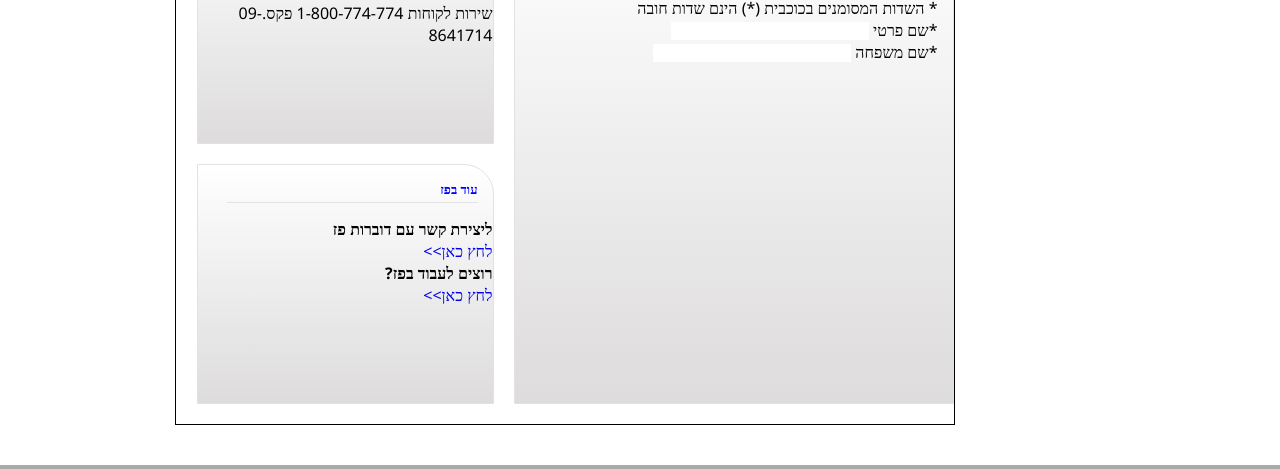
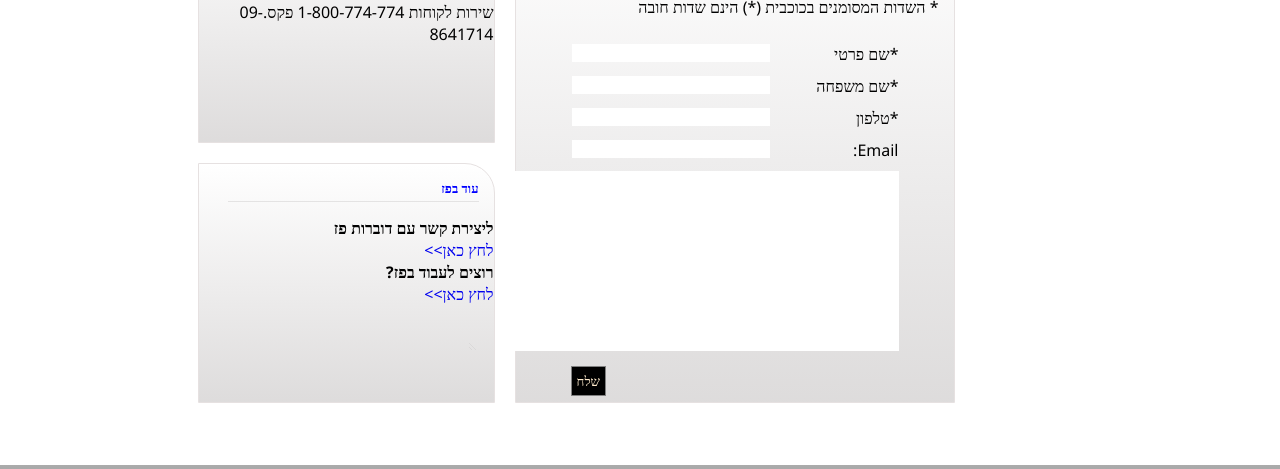
Before and after one commit to AlexanderShlomi/mid_training, a plain HTML site: page contact.html in a window 1280 px wide. Shown: the part 296-765 px from the top of the page. Drawn offline with Linux system fonts and the light colour scheme; a script that the page names is missing.

Commit message:
contact form completed

```diff
--- a/contacs.css
+++ b/contacs.css
@@ -3,7 +3,6 @@
 }
 
 .bred_crums{
-    border: 1px solid gray;
     background: linear-gradient(white, rgba(194, 193, 193, 0.904));
     padding: 10px;
     width: 140px;
@@ -15,7 +14,6 @@
 .contuct_section{
     float: right;
     width: 780px;
-    border: 1px solid black;
 
 }
 
@@ -99,3 +97,35 @@ margin-bottom: 10px;
 
 
 }
+
+
+.question_sec{
+    margin-left: 40px;
+    margin-right: 40px;
+    margin-top: 25px;
+
+}
+
+
+.question_sec>.question>label{
+    display: inline-block;
+    padding-bottom: 10px;
+    text-align: left;
+}
+
+.question_sec>.question>input{
+    float: left;
+    margin: 1px;
+
+}
+
+.question_sec>button{
+
+    border: 1px solid grey;
+    float: left;
+    margin-top: 10px;
+    padding: 5px;
+    color: blanchedalmond;
+    background-color:black;
+
+}
--- a/contact.html
+++ b/contact.html
@@ -22,7 +22,7 @@
 
 
             <ul>
-                    <li><a class="rigt_border" href="#"><img src="images\menu_home_gray.png" alt=""></a></li>
+                    <li><a class="rigt_border" href="index.html"><img src="images\menu_home_gray.png" alt=""></a></li>
                     <li class="dropdown"> <a href="#">אודות</a>
 
 
@@ -153,7 +153,7 @@
                     <p><b>ליצירת קשר עם קשרי לקוחות אנא מלאו את הפרטים הבאים ואנו נשמח לעמוד לרשותכם:</b></p>
                     <p>* השדות המסומנים בכוכבית (*) הינם שדות חובה</p>
 
-                    <form action="submit" method="get">
+                    <form action="submit" method="get" class="question_sec">
                         <div class="question">
                             <label for="f_name">*שם פרטי</label>
                             <input type="text" name="f_name" id="f_name">
@@ -165,7 +165,25 @@
                                 <input type="text" name="f_lastname" id="f_lastname">
 
                         </div>
-                    </form>
+
+                        <div class="question">
+                                <label for="f_phone">*טלפון</label>
+                                <input type="text" name="f_phone" id="f_phone">
+
+                        </div>
+
+
+
+                        <div class="question">
+                                <label for="f_Email">Email:</label>
+                                <input type="email" id = "f_Email" name="f_Email"><br>
+                        </div>
+
+                        <div class="question">
+                                <textarea rows="10" cols="52" id="f_about" name="f_about" title="תוכן הפנייה" ></textarea>
+                        </div>
+                        <button type="submit">שלח</button>
+                </form>
 
 
             </section>
@@ -198,7 +216,7 @@
 
         <ul><li><a href="#"><img src="images\fb_icon.png" alt=""></a></li>
                 <li> <a href="#">-</a></li>
-                <li> <a href="#">עמוד הבית</a></li>
+                <li> <a href="index.html">עמוד הבית</a></li>
                 <li> <a href="#">מחירים</a></li>
                 <li> <a href="#">קריירה</a></li>
                 <li> <a href="#">תנאי שימוש</a></li>
```
Also changed, not shown: index.html (+1 -1 lines).
